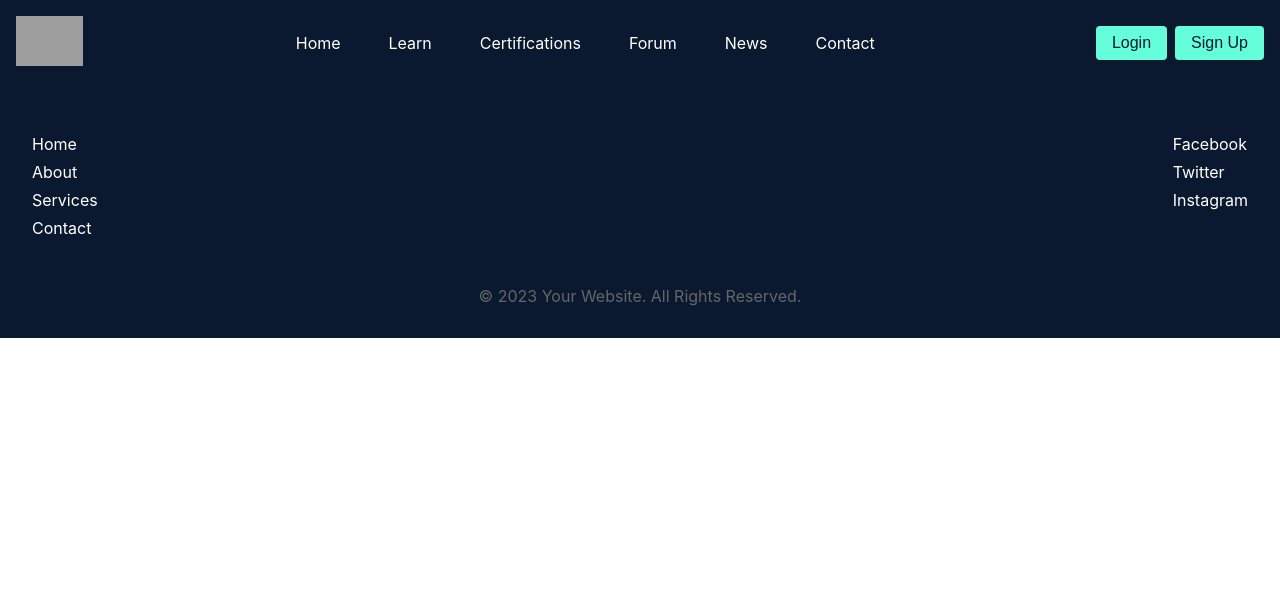
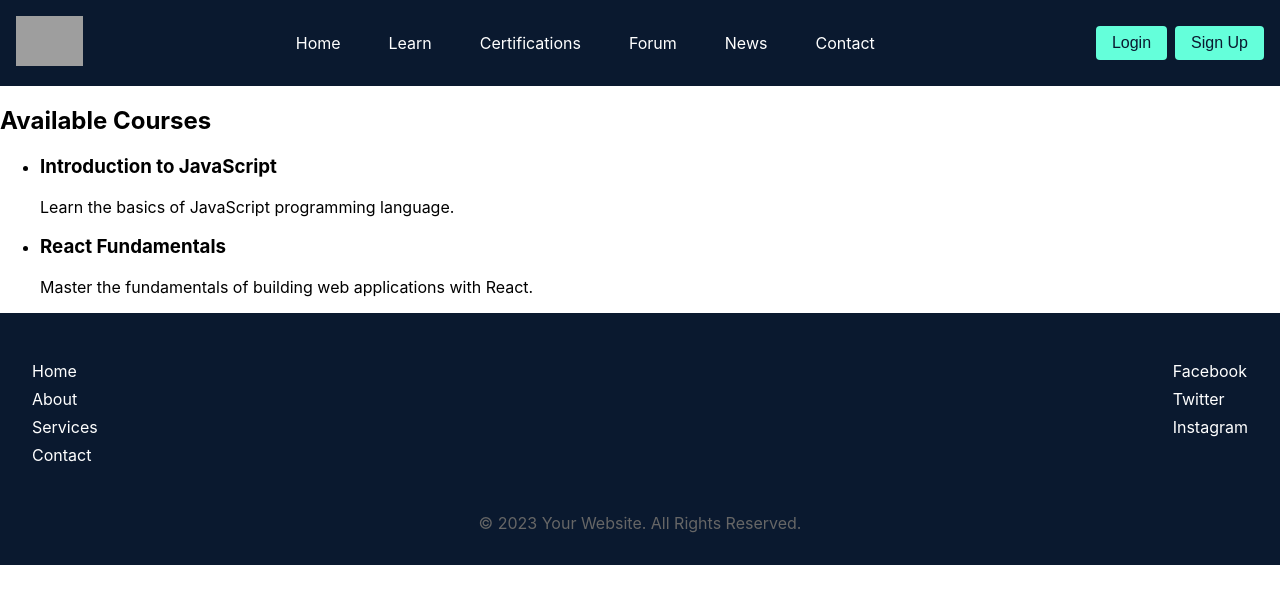
Before and after one commit to mohamedmehdigara/react-freecodecamp-clone, a React (Create React App) app: page /Certifications in a window 1280 px wide. Shown: the top 604 px of the page. Built offline with nearby package versions, Linux system fonts and the light colour scheme; grey boxes are pictures that could not be loaded.

Commit message:
added files

```diff
--- a/src/App.js
+++ b/src/App.js
@@ -2,7 +2,8 @@ import React from 'react';
 import Header from './components/Header';
 import Footer from './components/Footer';
 import Main from './components/Main';
-import {Routes, Route, BrowserRouter as Router} from "react-router-dom";
+import CourseList from './components/CourseList'; // Import CourseList component
+import { Routes, Route, BrowserRouter as Router } from "react-router-dom";
 import './App.css';
 
 const App = () => {
@@ -12,11 +13,11 @@ const App = () => {
         <Header/>
 
         <Routes>
-          <Route path="/" element={<Main />}/>
+          <Route path="/" element={<Main />} />
+          <Route path="/Certifications" element={<CourseList />} /> {/* Render CourseList component for /courses route */}
         </Routes>
         <Footer/>
       </Router>
-
     </div>
   );
 };
--- /dev/null
+++ b/src/components/CourseList.js
@@ -0,0 +1,34 @@
+import React from 'react';
+
+const CourseList = () => {
+  // Sample data for courses
+  const courses = [
+    {
+      id: 1,
+      title: "Introduction to JavaScript",
+      description: "Learn the basics of JavaScript programming language.",
+    },
+    {
+      id: 2,
+      title: "React Fundamentals",
+      description: "Master the fundamentals of building web applications with React.",
+    },
+    // Add more course objects as needed
+  ];
+
+  return (
+    <div className="course-list-container">
+      <h2>Available Courses</h2>
+      <ul className="course-list">
+        {courses.map(course => (
+          <li key={course.id}>
+            <h3>{course.title}</h3>
+            <p>{course.description}</p>
+          </li>
+        ))}
+      </ul>
+    </div>
+  );
+};
+
+export default CourseList;
```
